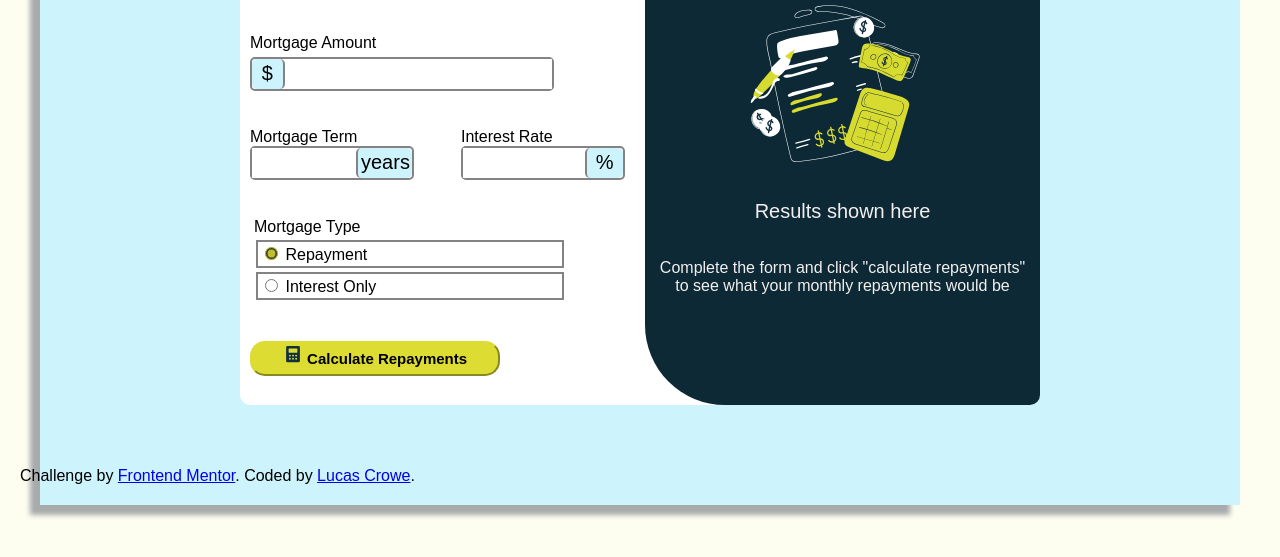
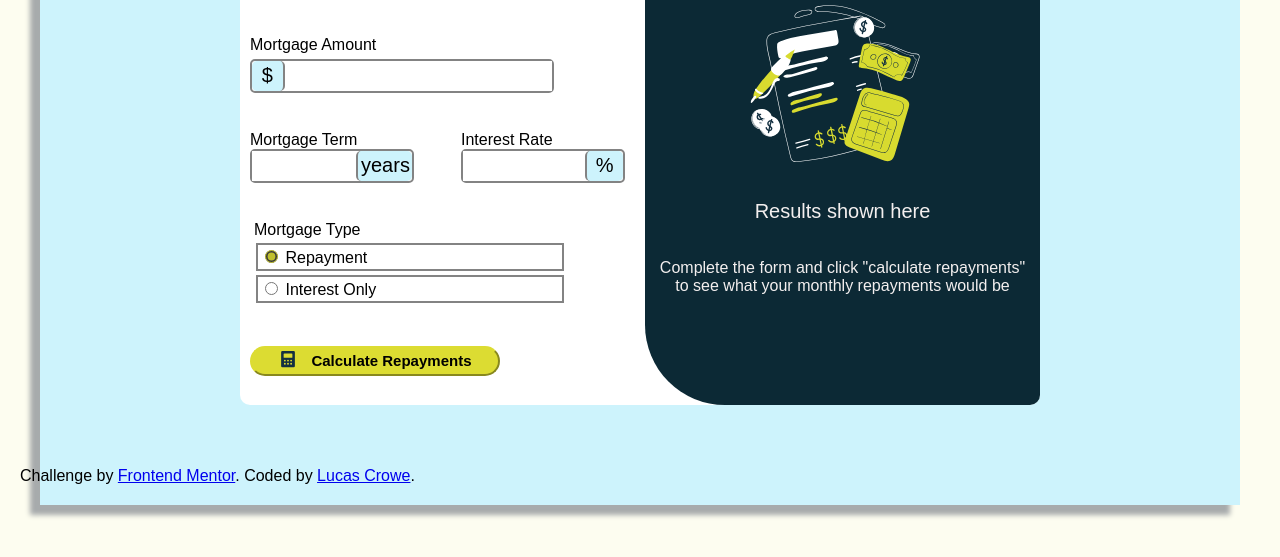
Before and after one commit to LCrowe42/MortgageCalculator, a plain HTML site: page mortgage-repayment-calculator-main/index.html in a window 1280 px wide. Shown: the part 295-852 px from the top of the page. Drawn offline with Linux system fonts and the light colour scheme; a web font is replaced by a local one.

Commit message:
Deleted redundant files and made FINAL design changes for desktop, mobile to come

```diff
--- a/mortgage-repayment-calculator-main/index.html
+++ b/mortgage-repayment-calculator-main/index.html
@@ -56,7 +56,7 @@
       </fieldset>
       <button type="submit" id="submit">
         <img src="/assets/images/icon-calculator.svg" alt="Submit" style="width: 20px; height: 20px;">
-        Calculate Repayments
+        <p class="submittext">Calculate Repayments</p>
       </button>
     </form>
     <div id="results">
--- a/mortgage-repayment-calculator-main/styles.css
+++ b/mortgage-repayment-calculator-main/styles.css
@@ -96,18 +96,25 @@ input:focus {
     left: 10px;
 }
 #submit {
+    display: flex;
+    justify-content: space-around;
     background: rgb(220,220,50);
     border-color: rgb(220,220,50);
     border-radius: 15px;
     width: 250px;
     height: 30px;
     font-size: 15px;
+    padding-left: 20px;
+    padding-right: 20px;
     font-weight: bold;
     cursor: pointer;
-    padding-bottom: 30px;
 }
 #submit:hover {
     background-color: rgb(192, 192, 45);
+}
+.submittext {
+    position: relative;
+    bottom: 12px;
 }
 .repaymentbox, .interestonlybox {
     border: solid 2px rgb(131, 131, 131);
```
Also changed, not shown: 3 other files.
